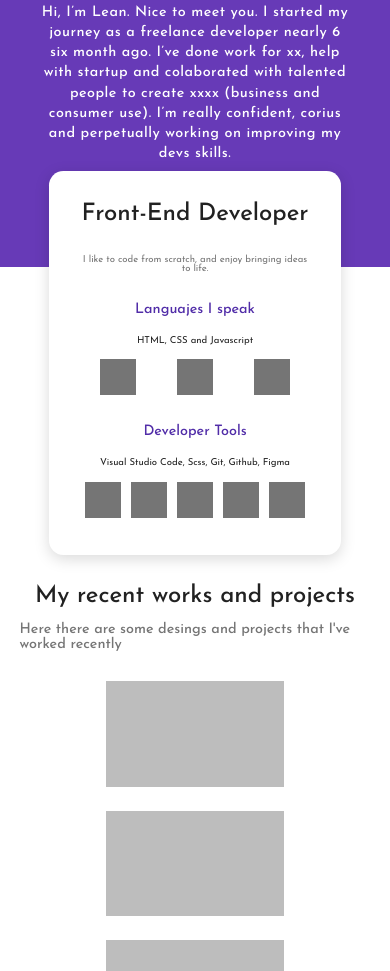
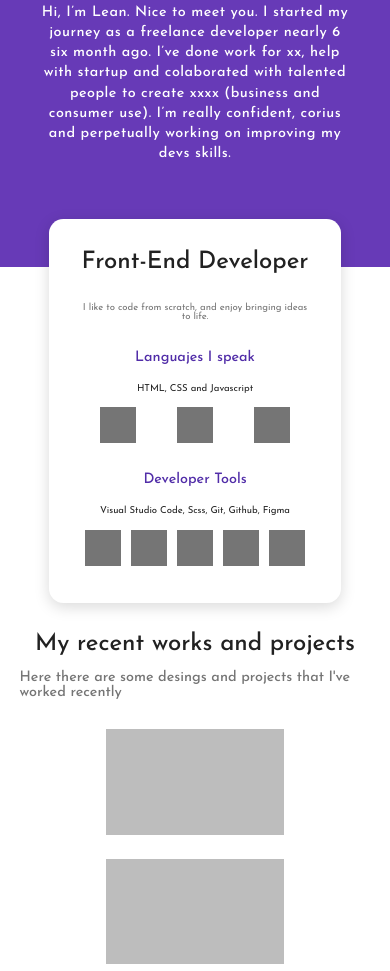
Before and after one commit to leandsoria/leandsoria-portfolio, a website: page index.html in a window 390 px wide. Shown: the part 786-1757 px from the top of the page. Drawn offline with Linux system fonts and the light colour scheme.

Commit message:
Responsive

```diff
--- a/sass/_homes.scss
+++ b/sass/_homes.scss
@@ -201,6 +201,9 @@
         width: 75vw;
         margin-top: -20rem;
       }
+      @media screen and (max-width: 700px) {
+        margin-top: -10rem;
+      }
     }
   }
   .section__projects {
```
Also changed, not shown: css/style.css.
